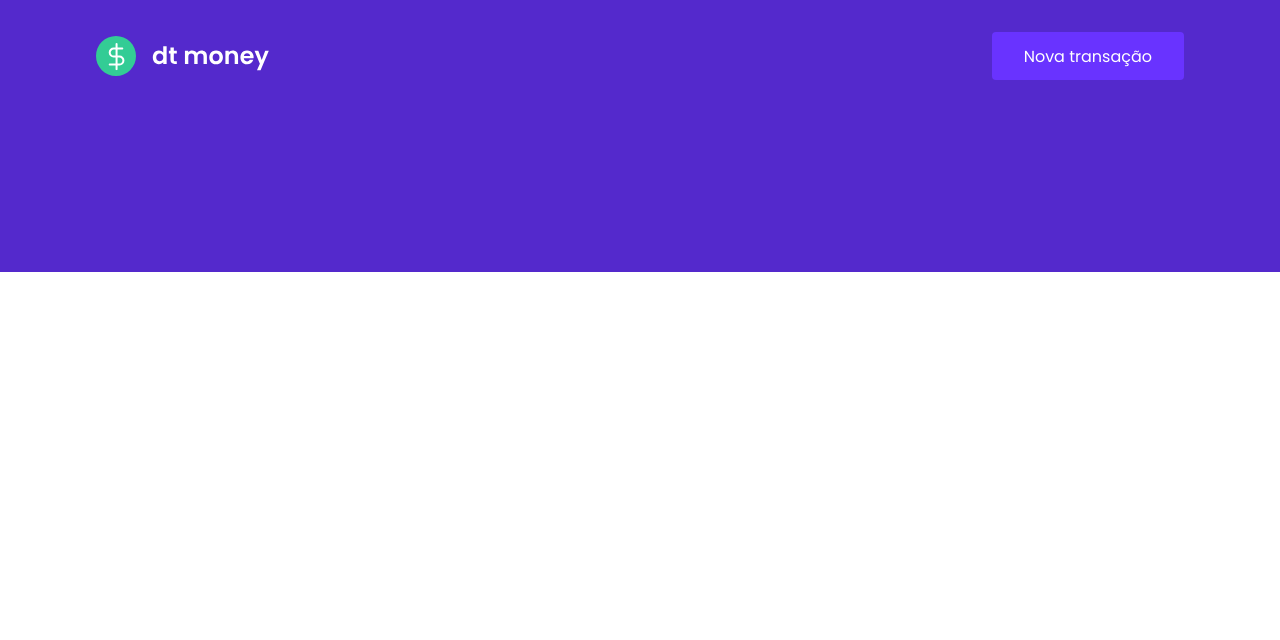
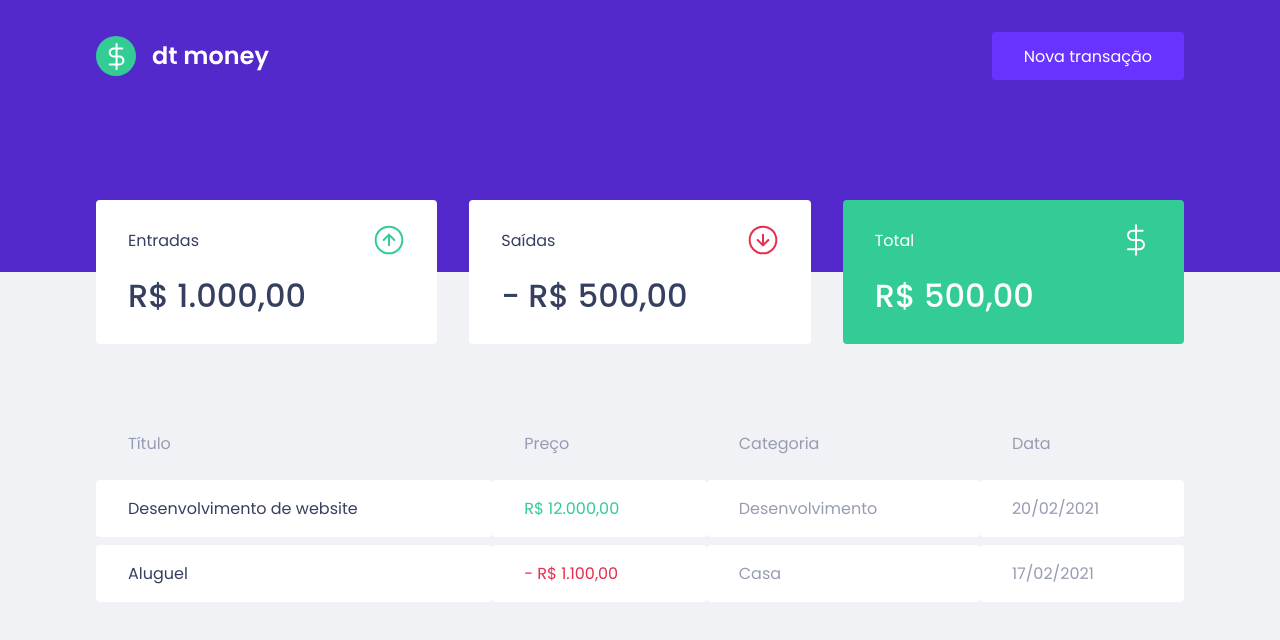
Before and after one commit to romerotg/dtmoney, a React (Create React App) app: page / in a window 1280 px wide. Shown: the top 640 px of the page. Built offline with nearby package versions, Linux system fonts and the light colour scheme.

Commit message:
Creating the structure and styling for the dashboard (summaries and transaction table)

```diff
--- a/public/index.html
+++ b/public/index.html
@@ -9,7 +9,7 @@
 
     <title>dtmoney</title>
 
-    <link href="https://fonts.googleapis.com/css2?family=Poppins:wght@400;600&display=swap" rel="stylesheet">
+    <link href="https://fonts.googleapis.com/css2?family=Poppins:wght@400;500;600&display=swap" rel="stylesheet">
   </head>
   <body>
     <noscript>You need to enable JavaScript to run this app.</noscript>
--- a/src/App.tsx
+++ b/src/App.tsx
@@ -1,3 +1,4 @@
+import { Dashboard } from "./components/Dashboard";
 import { Header } from "./components/Header";
 import { GlobalStyle } from "./styles/global";
 
@@ -5,6 +6,7 @@
   return (
     <>
       <Header />
+      <Dashboard />
       <GlobalStyle />
     </>
   );
--- /dev/null
+++ b/src/components/Dashboard/index.tsx
@@ -0,0 +1,13 @@
+import { Summary } from '../Summary';
+import { TransactionTable } from '../TransactionTable';
+
+import { Container } from './styles';
+
+export function Dashboard() {
+  return (
+    <Container>
+      <Summary />
+      <TransactionTable />
+    </Container>
+  );
+}
--- /dev/null
+++ b/src/components/Dashboard/styles.ts
@@ -0,0 +1,7 @@
+import styled from 'styled-components';
+
+export const Container = styled.main`
+  max-width: 1120px;
+  margin: 0 auto;
+  padding: 2.5rem 1rem;
+`;
--- /dev/null
+++ b/src/components/Summary/index.tsx
@@ -0,0 +1,35 @@
+import incomeImg from '../../assets/income.svg';
+import outcomeImg from '../../assets/outcome.svg';
+import totalImg from '../../assets/total.svg';
+
+import { Container } from "./styles";
+
+export function Summary() {
+  return (
+    <Container>
+      <div>
+        <header>
+          <p>Entradas</p>
+          <img src={incomeImg} alt="Entradas" />
+        </header>
+        <strong>R$ 1.000,00</strong>
+      </div>
+
+      <div>
+        <header>
+          <p>Saídas</p>
+          <img src={outcomeImg} alt="Saídas" />
+        </header>
+        <strong>- R$ 500,00</strong>
+      </div>
+
+      <div className="highlight-background">
+        <header>
+          <p>Total</p>
+          <img src={totalImg} alt="Total" />
+        </header>
+        <strong>R$ 500,00</strong>
+      </div>
+    </Container>
+  );
+}
--- /dev/null
+++ b/src/components/Summary/styles.ts
@@ -0,0 +1,34 @@
+import styled from 'styled-components';
+
+export const Container = styled.div`
+  display: grid;
+  grid-template-columns: repeat(3, 1fr);
+  gap: 2rem;
+  margin-top: -7rem;
+
+  div {
+    background: var(--shape);
+    border-radius: 0.25rem;
+    padding: 1.5rem 2rem;
+    color: var(--text-title);
+
+    header {
+      display: flex;
+      align-items: center;
+      justify-content: space-between;
+    }
+
+    strong {
+      display: block;
+      margin-top: 1rem;
+      font-size: 2rem;
+      font-weight: 500;
+      line-height: 3rem;
+    }
+
+    &.highlight-background {
+      background: var(--green);
+      color: var(--shape);
+    }
+  }
+`;
--- /dev/null
+++ b/src/components/TransactionTable/index.tsx
@@ -0,0 +1,32 @@
+import { Container } from "./styles";
+
+export function TransactionTable() {
+  return (
+    <Container>
+      <table>
+        <thead>
+          <tr>
+            <th>Título</th>
+            <th>Preço</th>
+            <th>Categoria</th>
+            <th>Data</th>
+          </tr>
+        </thead>
+        <tbody>
+          <tr>
+            <td>Desenvolvimento de website</td>
+            <td className="deposit">R$ 12.000,00</td>
+            <td>Desenvolvimento</td>
+            <td>20/02/2021</td>
+          </tr>
+          <tr>
+            <td>Aluguel</td>
+            <td className="withdraw">- R$ 1.100,00</td>
+            <td>Casa</td>
+            <td>17/02/2021</td>
+          </tr>
+        </tbody>
+      </table>
+    </Container>
+  );
+}
--- /dev/null
+++ b/src/components/TransactionTable/styles.ts
@@ -0,0 +1,38 @@
+import styled from "styled-components";
+
+export const Container = styled.div`
+  margin-top: 4rem;
+
+  table {
+    width: 100%;
+    border-spacing: 0 0.5rem;
+
+    th {
+      color: var(--text-body);
+      font-weight: 400;
+      padding: 1rem 2rem;
+      text-align: left;
+      line-height: 1.5rem;
+    }
+
+    td {
+      padding: 1rem 2rem;
+      border: 0;
+      background: var(--shape);
+      color: var(--text-body);
+      border-radius: 0.25rem;
+
+      &:first-child {
+        color: var(--text-title);
+      }
+
+      &.deposit {
+        color: var(--green);
+      }
+
+      &.withdraw {
+        color: var(--red);
+      }
+    }
+  }
+`;
--- a/src/styles/global.ts
+++ b/src/styles/global.ts
@@ -29,7 +29,7 @@
   }
 
   body {
-    background: var(---background);
+    background: var(--background);
     -webkit-font-smoothing: antialiased;
   }
 
```
